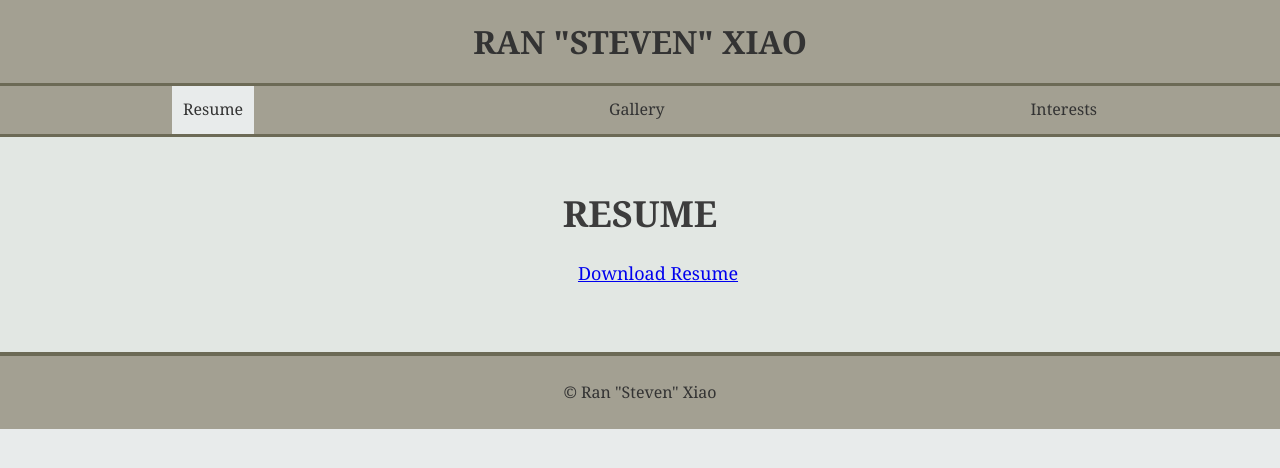
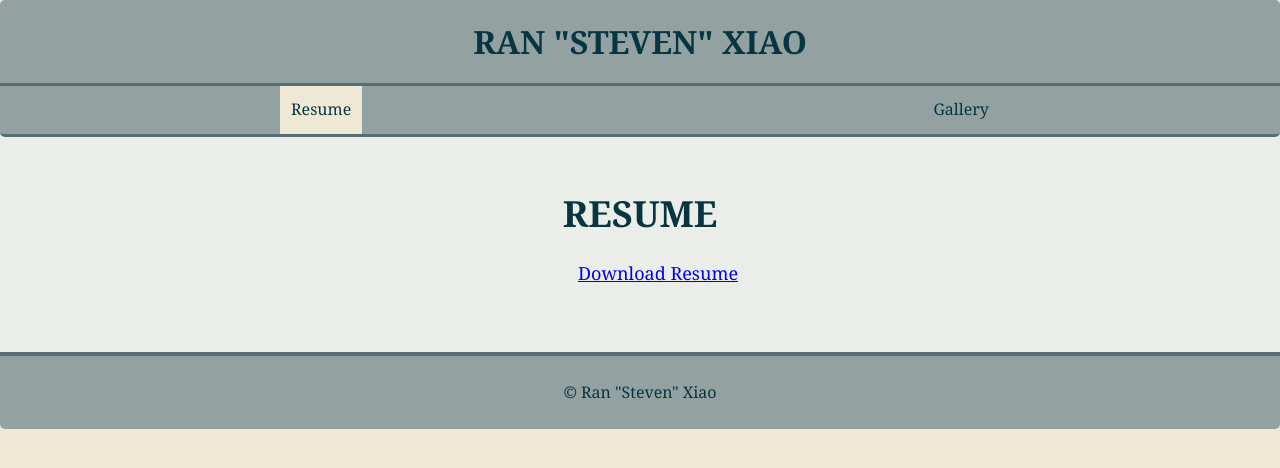
Before and after one commit to steve-xiao/steve-xiao.github.io, a plain HTML site: page index.html in a window 1280 px wide. Drawn offline with Linux system fonts and the light colour scheme.

Commit message:
Fallingwater

```diff
--- a/index.html
+++ b/index.html
@@ -15,7 +15,6 @@
         <ul>
             <li><a href="#" data-page="resume" class="nav-link active">Resume</a></li>
             <li><a href="#" data-page="gallery" class="nav-link">Gallery</a></li>
-            <li><a href="#" data-page="interests" class="nav-link">Interests</a></li>
         </ul>
     </nav>
     <div id="content" class="section">
--- a/styles.css
+++ b/styles.css
@@ -1,3 +1,5 @@
+@import url('https://fonts.googleapis.com/css2?family=Noto+Serif&display=swap');
+
 * {
     margin: 0;
     padding: 0;
@@ -7,8 +9,8 @@
 body {
     font-family: 'Noto Serif', serif;
     line-height: 1.6;
-    color: #3c3c3c;
-    background-color: #e8ebeb;
+    color: #073642;
+    background-color: #eee8d5;
 }
 
 .container {
@@ -19,13 +21,14 @@ body {
 }
 
 header {
-    background-color: #a3a092;
+    background-color: #93a1a1;
     padding: 1rem;
-    border-bottom: 3px solid #6c6a56;
+    border-bottom: 3px solid #586e75;
+    border-radius: 5px 5px 0 0;
 }
 
 header h1 {
-    color: #333;
+    color: #073642;
     text-align: center;
     text-transform: uppercase;
 }
@@ -34,28 +37,46 @@ nav ul {
     display: flex;
     justify-content: space-around;
     list-style: none;
-    background-color: #a3a092;
-    border-bottom: 3px solid #6c6a56;
+    background-color: #93a1a1;
+    border-bottom: 3px solid #586e75;
+    border-radius: 0 0 5px 5px;
+    position: relative;
 }
 
 nav ul li a {
-    color: #333;
+    color: #073642;
     text-decoration: none;
     padding: 0.7rem;
     display: block;
+    transition: all 0.5s ease-in-out;
+}
+
+nav ul li a::after {
+    content: "";
+    position: absolute;
+    width: 0;
+    left: 0;
+    bottom: 0;
+    height: 2px;
+    background-color: #073642;
+    transition: width 0.5s ease-in-out;
+}
+
+nav ul li:hover a::after {
+    width: 100%;
 }
 
 nav ul li a:hover,
 .active {
-    background-color: #e8ebeb;
-    color: #333;
+    background-color: #eee8d5;
+    color: #073642;
 }
 
 .section {
     padding: 3rem;
     text-align: center;
-    background-color: rgba(226, 230, 226, 0.8);
-    border-bottom: 1px solid #6c6a56;
+    background-color: rgba(236, 240, 238, 0.8);
+    border-bottom: 1px solid #586e75;
     transition: all 0.5s ease;
 }
 
@@ -86,11 +107,12 @@ nav ul li a:hover,
 }
 
 footer {
-    background-color: #a3a092;
-    color: #333;
+    background-color: #93a1a1;
+    color: #073642;
     text-align: center;
     padding: 1.5rem;
-    border-top: 3px solid #6c6a56;
+    border-top: 3px solid #586e75;
+    border-radius: 0 0 5px 5px;
 }
 
 .section-hidden {
```
